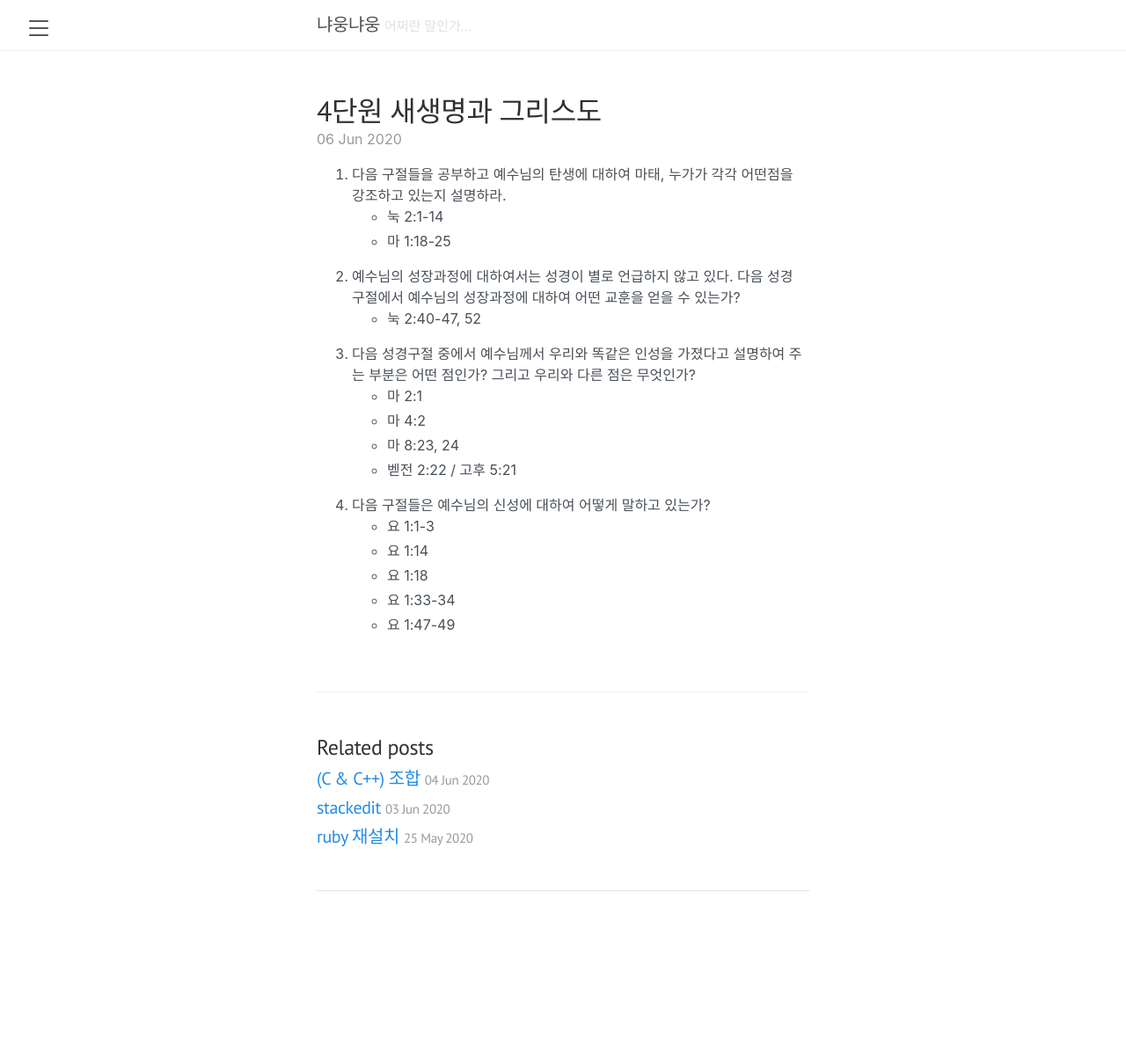
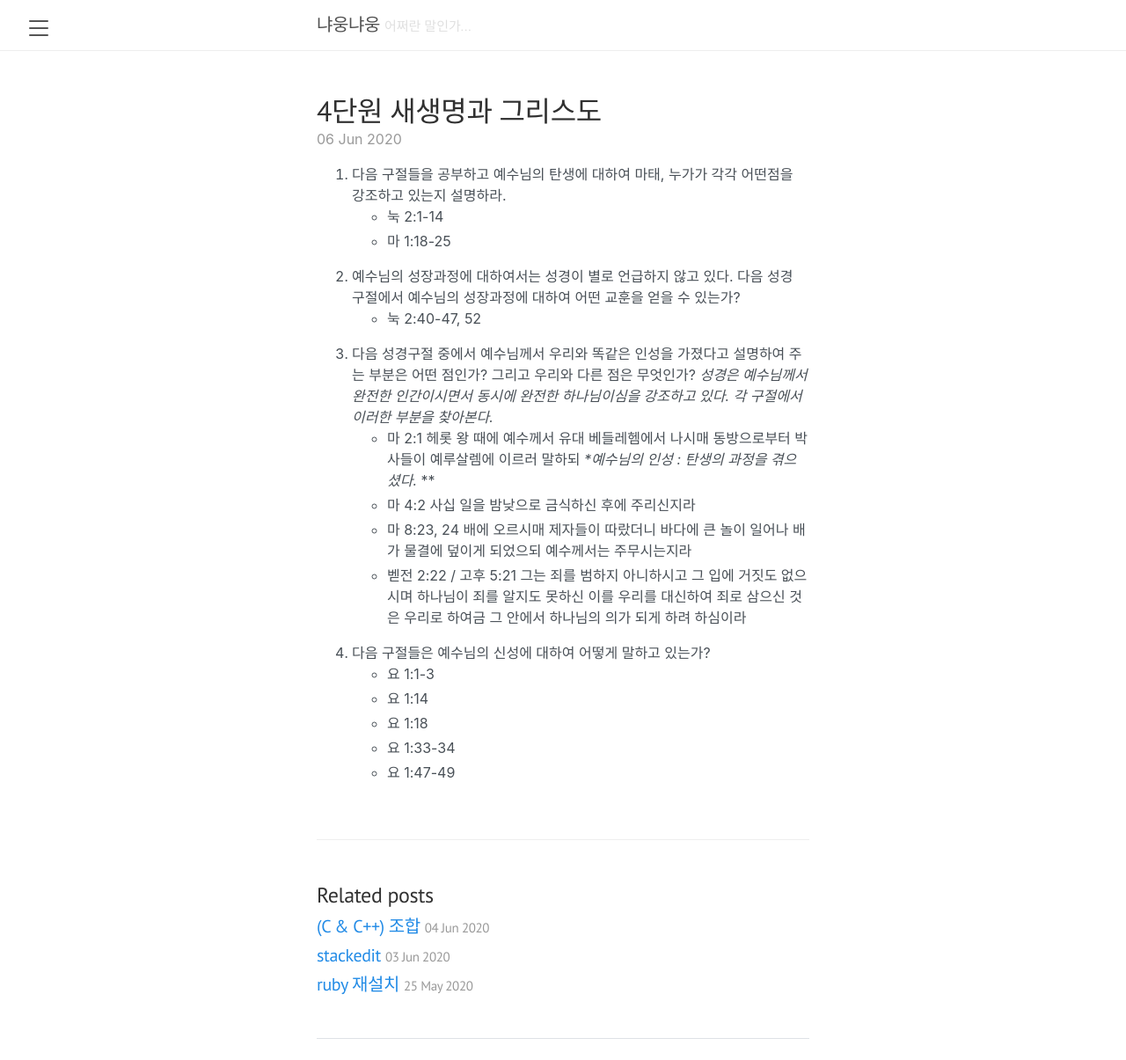
Before and after one commit to nyaooooong/nyaooooong.github.io, a Jekyll site: the page built from _posts/2020-06-06-1.md, in a window 1280 px wide. Shown: the whole page at 88% size. Built offline with Jekyll 4.4.1, drawn with Linux system fonts in a browser that asks for light colours; before the commit the page ends 1037 px from its top, so only the background shows below that.

Commit message:
_posts/2020-06-06-1.md updated from https://stackedit.io/

```diff
--- a/_posts/2020-06-06-1.md
+++ b/_posts/2020-06-06-1.md
@@ -15,17 +15,25 @@ published: true
 	- 눅 2:40-47, 52
 
 3. 다음 성경구절 중에서 예수님께서 우리와 똑같은 인성을 가졌다고 설명하여 주는 부분은 어떤 점인가? 그리고 우리와 다른 점은 무엇인가?
+*성경은 예수님께서 완전한 인간이시면서 동시에 완전한 하나님이심을 강조하고 있다. 각 구절에서 이러한 부분을 찾아본다.*
 	- 마 2:1
+헤롯 왕 때에 예수께서 유대 베들레헴에서 나시매 동방으로부터 박사들이 예루살렘에 이르러 말하되
+**예수님의 인성 : 탄생의 과정을 겪으셨다.*
+**
 	- 마 4:2
+사십 일을 밤낮으로 금식하신 후에 주리신지라
 	- 마 8:23, 24
+배에 오르시매 제자들이 따랐더니
+바다에 큰 놀이 일어나 배가 물결에 덮이게 되었으되 예수께서는 주무시는지라
 	- 벧전 2:22 / 고후 5:21
-
-4. 다음 구절들은 예수님의 신성에 대하여 어떻게 말하고 있는가?
+그는 죄를 범하지 아니하시고 그 입에 거짓도 없으시며
+하나님이 죄를 알지도 못하신 이를 우리를 대신하여 죄로 삼으신 것은 우리로 하여금 그 안에서 하나님의 의가 되게 하려 하심이라
+5. 다음 구절들은 예수님의 신성에 대하여 어떻게 말하고 있는가?
 	- 요 1:1-3
 	- 요 1:14
 	- 요 1:18
 	- 요 1:33-34
 	- 요 1:47-49
 <!--stackedit_data:
-eyJoaXN0b3J5IjpbLTk2NjIyNTg3XX0=
+eyJoaXN0b3J5IjpbLTE5NTU4MTE0MTMsLTk2NjIyNTg3XX0=
 -->
```
